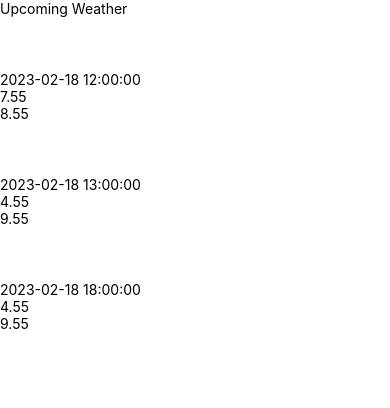
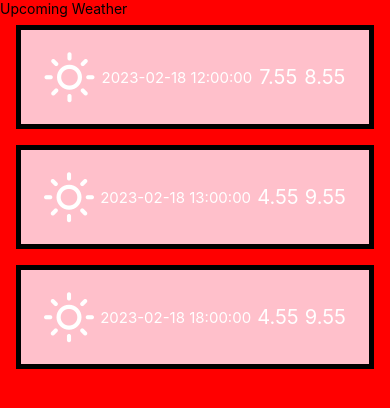
Before and after one commit to eodaneze/ReactNativeClass, a React Native app: screen / in a window 390 px wide. Shown: the top 408 px of the page. Built offline with nearby package versions, Linux system fonts and the light colour scheme.

Commit message:
adding styles to the flatlist

```diff
--- a/src/components/UpComingWeather.js
+++ b/src/components/UpComingWeather.js
@@ -43,11 +43,11 @@
 const Item = (props) => {
   const {dt_txt, min, max, condition} = props
   return(
-   <View>
+   <View style={styles.item}>
     <Feather name={'sun'} size={50} color={'white'}/>
-      <Text>{dt_txt}</Text>
-      <Text>{min}</Text>
-      <Text>{max}</Text>
+      <Text style={styles.date}>{dt_txt}</Text>
+      <Text style={styles.temp}>{min}</Text>
+      <Text style={styles.temp}>{max}</Text>
    </View>
   )
 }
@@ -71,6 +71,25 @@
     container:{
         flex: 1,
         marginTop: StatusBar.currentHeight || 0,
+        backgroundColor: 'red'
+    },
+    item:{
+      padding: 20,
+      marginVertical: 8,
+      marginHorizontal: 16,
+      flexDirection: 'row',
+      justifyContent: 'space-around',
+      alignItems: 'center',
+      borderWidth: 5,
+      backgroundColor: 'pink'
+    },
+    temp:{
+        color: 'white',
+        fontSize: 20
+    },
+    date:{
+      color: 'white',
+      fontSize: 15,
     }
 })
 export default UpComingWeather
```
